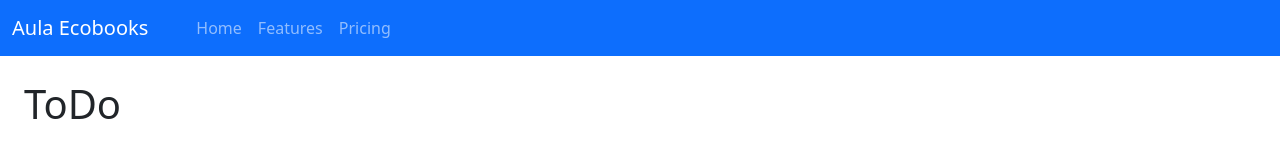
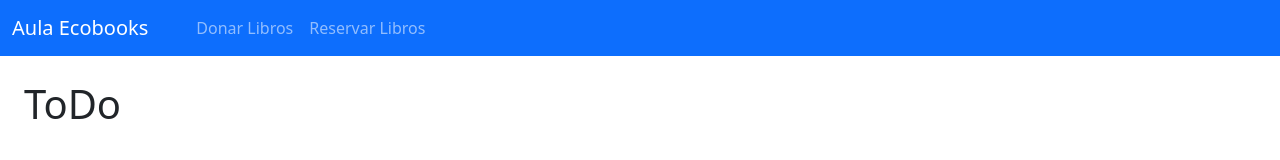
Before and after one commit to margaritacrespo/ecobooks, a Svelte app: page / in a window 1280 px wide. Shown: the top 160 px of the page. Built offline with nearby package versions, Linux system fonts and the light colour scheme.

Commit message:
Iterate over menu options

```diff
--- a/src/App.svelte
+++ b/src/App.svelte
@@ -1,10 +1,10 @@
 <script>
   import NavMenu from './NavMenu.svelte'
 
-  let menuOptions = {
-    donate: 'Donar Libros',
-    reserve: 'Reservar Libros'
-  }
+  let menuOptions = [
+    { route: 'donate', label: 'Donar Libros' },
+    { route: 'book', label: 'Reservar Libros' }
+  ]
 </script>
 
 <header>
@@ -15,7 +15,7 @@
         <span class="navbar-toggler-icon"></span>
       </button>
       <div class="collapse navbar-collapse ms-4" id="navbarNav">
-        <NavMenu {menuOptions}/>
+        <NavMenu {menuOptions} />
       </div>
     </div>
   </nav>
--- a/src/NavMenu.svelte
+++ b/src/NavMenu.svelte
@@ -5,13 +5,9 @@
 </script>
 
 <ul class="navbar-nav">
-  <li class="nav-item">
-    <a class="nav-link" aria-current="page" href="#/">Home</a>
-  </li>
-  <li class="nav-item">
-    <a class="nav-link" href="#/">Features</a>
-  </li>
-  <li class="nav-item">
-    <a class="nav-link" href="#/">Pricing</a>
-  </li>
+  {#each menuOptions as { route, label }}
+    <li class="nav-item">
+      <a class="nav-link" href="#/{route}/">{label}</a>
+    </li>
+  {/each}
 </ul>
```
